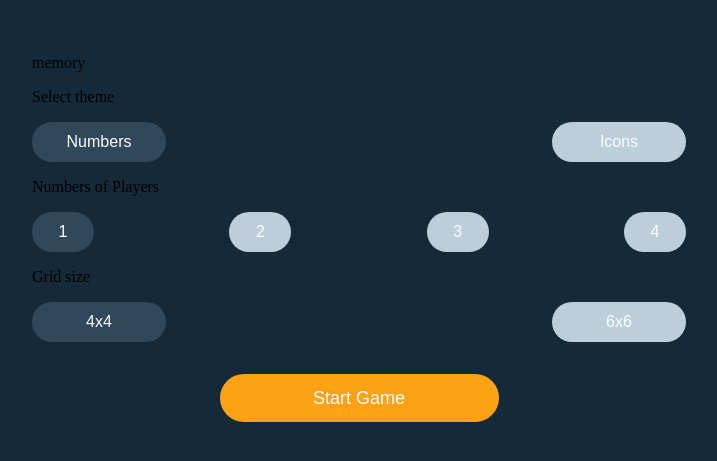
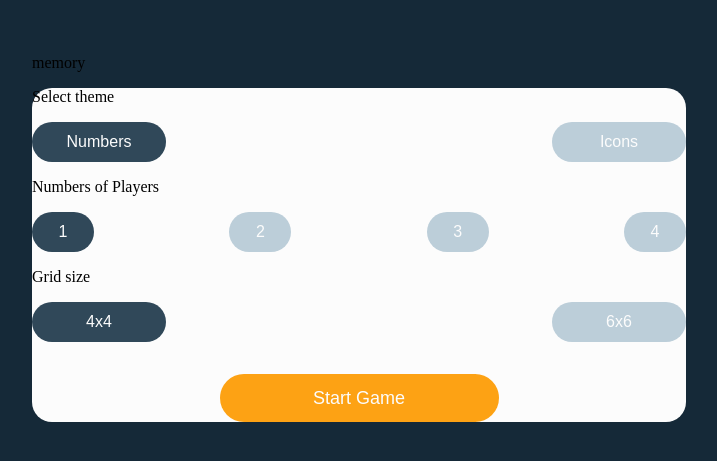
Before and after one commit to mohamed-abdelahi-haibelty/multiplayer-memory_game, a JavaScript app: page / in a window 1280 px wide. Shown: the part 115-576 px from the top of the page, without its empty margins (33-750 px from the left). Built offline with nearby package versions, Linux system fonts and the light colour scheme.

Commit message:
update popup.css

```diff
--- a/src/Popup/Popup.css
+++ b/src/Popup/Popup.css
@@ -1,3 +1,9 @@
+.popup{
+    background-color: var(--color-light);
+    min-height: 224px;
+}
+
+
 @media (max-width: 768px){
     .popup{
         background-color: var(--color-light);
@@ -7,3 +13,13 @@
         min-height: 224px;
     }
 }
+
+
+
+@media (min-width: 768px){
+    .popup{
+        border-radius: calc(var(--border-radius--primary) * 2);
+        padding: var(--padding-lg-screen);
+        max-width: 654px;
+    }
+}
```
